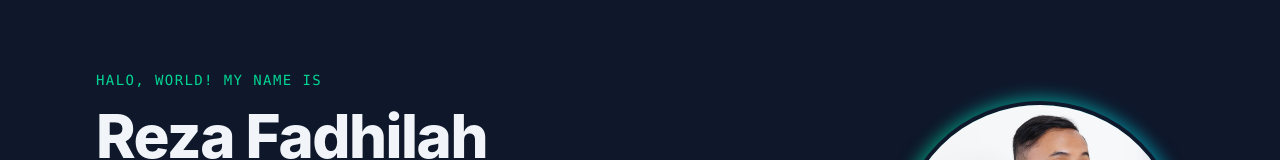
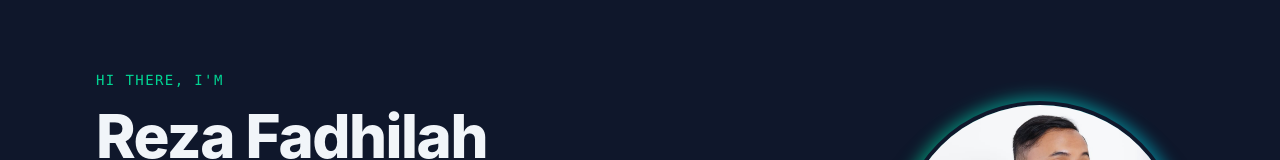
Before and after one commit to azerezaid/rezafadhilah, a React (Vite) app: page / in a window 1280 px wide. Shown: the part 187-347 px from the top of the page. Built offline with nearby package versions, Linux system fonts and the light colour scheme.

Commit message:
Update Hero.jsx

```diff
--- a/src/sections/Hero.jsx
+++ b/src/sections/Hero.jsx
@@ -9,7 +9,7 @@ function Hero() {
         {/* SISI KIRI: TEKS PERKENALAN FULL STACK */}
         <div className="flex-1 text-center md:text-left flex flex-col gap-4">
           <p className="text-emerald-400 font-mono tracking-widest uppercase text-sm">
-            Halo, World! My Name Is
+            Hi There, I'm
           </p>
           <h1 className="text-4xl sm:text-6xl font-extrabold tracking-tight text-slate-100">
             Reza Fadhilah
```
